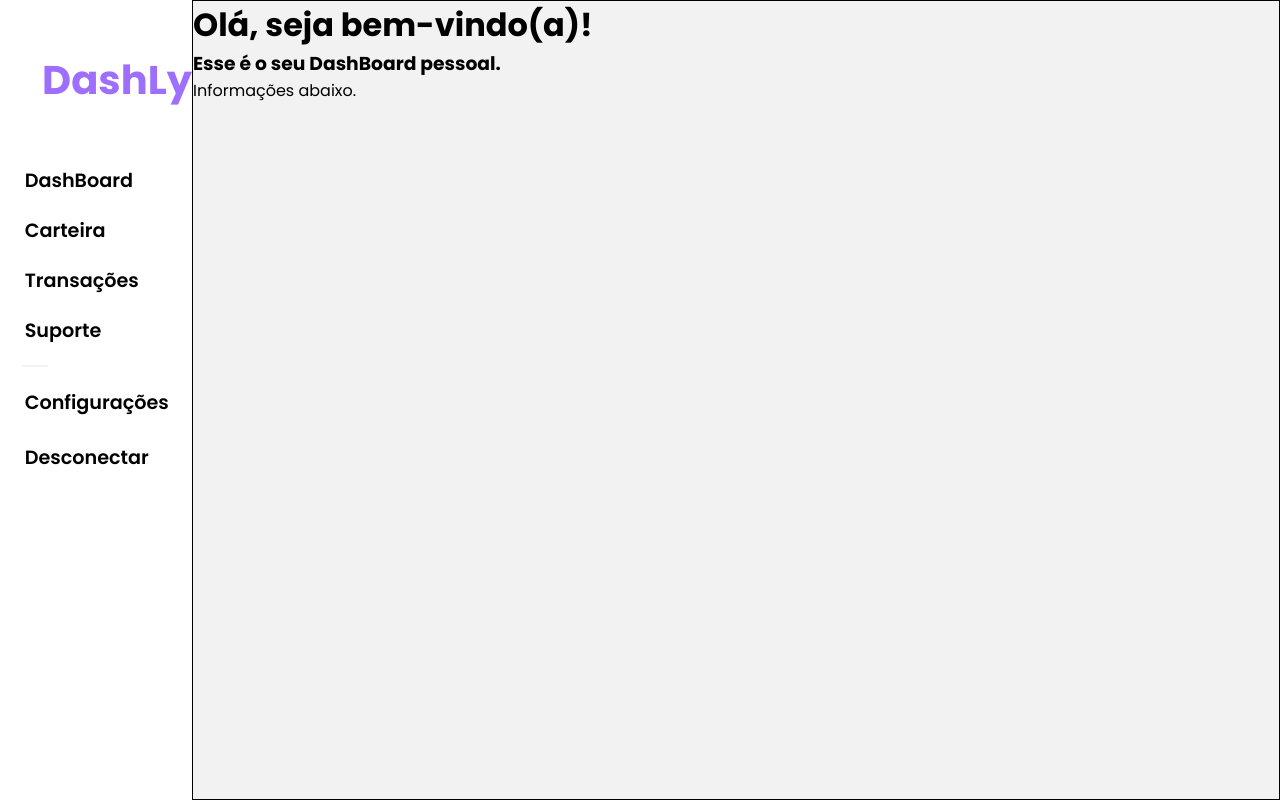
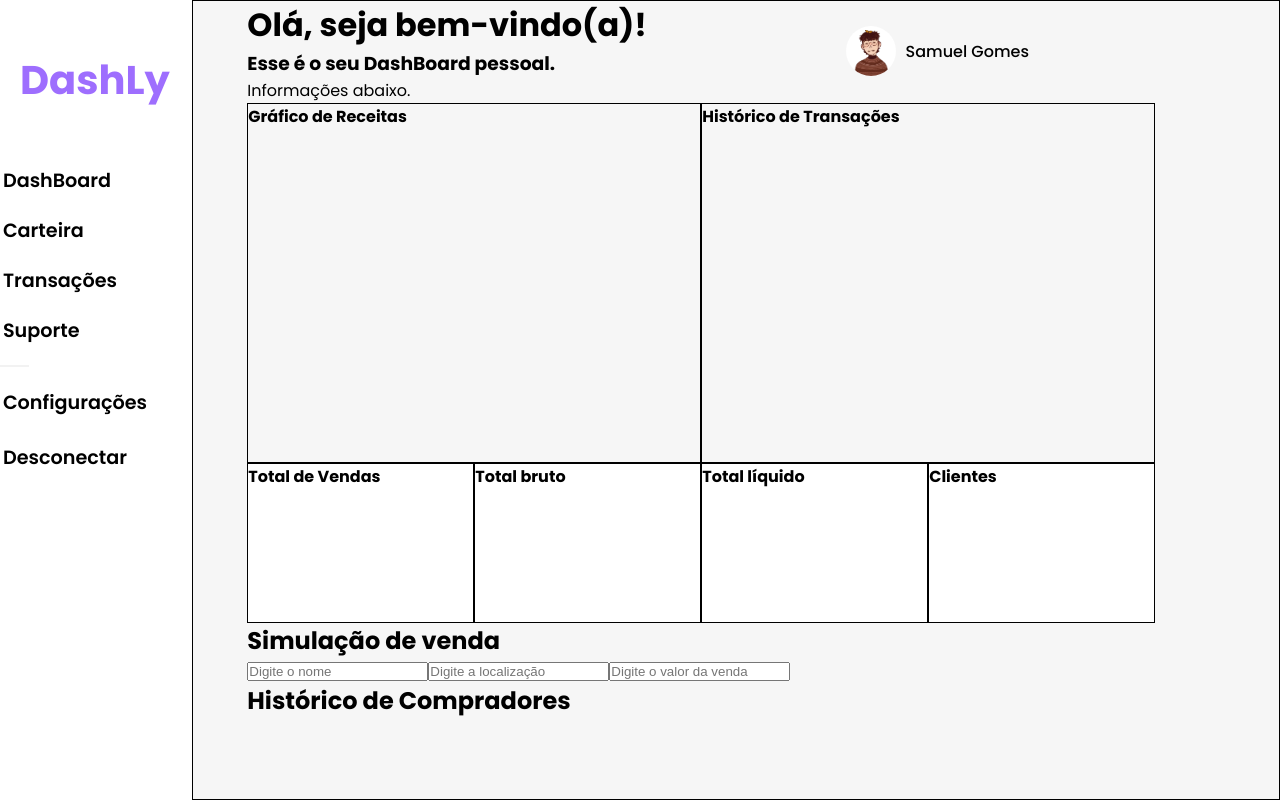
Before and after one commit to I-Samuel-I/DashBoard, a React (Vite) app: page /dashboard in a window 1280 px wide. Built offline with nearby package versions, Linux system fonts and the light colour scheme.

Commit message:
feat: basic structure fo home implemented

```diff
--- /dev/null
+++ b/src/assets/components/Graphic/index.jsx
@@ -0,0 +1,48 @@
+import * as S from "./style";
+export default function Graphic() {
+
+    return (
+        <>
+       <S.Graphic>
+        <section>
+            <div>
+                <h1>Gráfico de Receitas</h1>
+            </div>
+            <div>
+                <h1>Histórico de Transações</h1>
+            </div>
+        </section>
+        </S.Graphic>
+        <S.WrappedFinance>
+            <section>
+                <div>
+                    <h1>Total de Vendas</h1>
+                </div>
+                <div>
+                    <h1>Total bruto</h1>
+                </div>
+                <div>
+                    <h1>Total líquido</h1>
+                </div>
+                <div>
+                    <h1>Clientes</h1>
+                </div>
+            </section>
+        </S.WrappedFinance>
+        <S.Forms>
+            <form>
+                <h1>Simulação de venda</h1>
+                <input type="text" placeholder="Digite o nome"/>
+                <input type="text" placeholder="Digite a localização"/>
+                <input type="text" placeholder="Digite o valor da venda"/>
+
+            <div>
+                <h1>Histórico de Compradores</h1>
+
+            </div>
+            </form>
+        </S.Forms>
+
+        </>
+    );
+}
--- /dev/null
+++ b/src/assets/components/Graphic/style.jsx
@@ -0,0 +1,34 @@
+import styled from "styled-components";
+
+export const Graphic  = styled.section `
+
+    section{
+        margin-left: 5%;
+        display: flex;
+    }
+    div{
+    border: solid 1px black;
+    width: 44%;
+    height: 45vh;
+    }
+
+
+`;
+export const WrappedFinance = styled.section `
+    section {
+        margin-left: 5%;
+        display: flex;
+    }
+    div{
+        background-color: white;
+        width: 22%;
+        height: 20vh;
+        border: solid 1px;
+    }
+`
+export const Forms = styled.form `
+    form{
+        margin-left: 5%;
+    }
+
+`;
--- a/src/assets/components/navbar/style.jsx
+++ b/src/assets/components/navbar/style.jsx
@@ -4,6 +4,7 @@ export const NavBar = styled.div `
     background-color: white;
     height: 100vh;
     border-radius: 10px;
+
     h1{
         margin-top: 50px;
         margin-bottom: 50px;
--- a/src/assets/pages/Dashboard/index.jsx
+++ b/src/assets/pages/Dashboard/index.jsx
@@ -1,21 +1,32 @@
-import Navbar from "../../components/navbar";
+import Graphic from "../../components/Graphic";
+import Navbar from "../../components/Navbar";
+import Perfil from "../../img/perfil.png";
 import * as S from "./style";
-export default function Dashboard(){
-
-    return(
+export default function Dashboard() {
+  return (
     <>
       <S.ContentWrapped>
         <S.DashBoard>
           <header>
+            <S.WrappedTittle>
                 <h1>Olá, seja bem-vindo(a)! </h1>
                 <h3>Esse é o seu DashBoard pessoal.</h3>
                 <p>Informações abaixo.</p>
+            </S.WrappedTittle>
+
+            <figure>
+              <img src={Perfil} alt="Perfil" />
+              <p>Samuel Gomes</p>
+            </figure>
           </header>
+          <section>
+            <Graphic />
+          </section>
         </S.DashBoard>
         <S.NavWrapped>
-            <Navbar/>
+          <Navbar />
         </S.NavWrapped>
       </S.ContentWrapped>
     </>
-    )
+  );
 }
--- a/src/assets/pages/Dashboard/style.jsx
+++ b/src/assets/pages/Dashboard/style.jsx
@@ -1,21 +1,49 @@
-import styled from 'styled-components';
+import styled from "styled-components";
 
+export const ContentWrapped = styled.div`
+  display: flex;
+  flex-direction: row-reverse;
+`;
+export const NavWrapped = styled.div`
+  display: flex;
+  flex-direction: column;
+  width: 15%;
+`;
+export const DashBoard = styled.header`
+  flex: 1;
+  background-color: #73737311;
+  border: solid 1px;
+  header {
+    margin-left: 5%;
+    display: flex;
+    flex-direction: row;
 
-export const ContentWrapped = styled.div `
+  }
+  figure {
     display: flex;
-    flex-direction: row-reverse;
-    height: 100vh;
+    margin-left: auto;
+    position: relative;
+    top: 25px;
+    right: 250px;
+    img {
+        position: relative;
+
+        width: 50px;
+        height: 50px;
+        border-radius: 50%;
+        background-color: #ffff;
+    }
+    p{
+        display: flex;
+        height: 50px;
+        align-items: center;
+        margin-left: 10px;
+        font-weight: 500;
+    }
+  }
 `;
-export const NavWrapped = styled.div `
+
+export const WrappedTittle = styled.div`
     display: flex;
-    justify-content: start;
-`
-export const DashBoard = styled.header `
-    width: 85%;
-    background-color: #73737318;
-    border: solid 1px;
-    header{
-        display: flex;
-        flex-direction: column;
-    }
+    flex-direction: column;
 `;
--- a/src/assets/pages/Home/index.jsx
+++ b/src/assets/pages/Home/index.jsx
@@ -1,5 +1,6 @@
 import { useNavigate } from "react-router-dom";
 import * as S from "./style"
+
 
 export default function Home(){
     const Navigate = useNavigate();
```
Also changed, not shown: src/assets/pages/Dashboard/graphic.jsx (deleted, +0 -22 lines), src/assets/img/perfil.png (added). Lines whose indentation alone changed are shown as unchanged.
